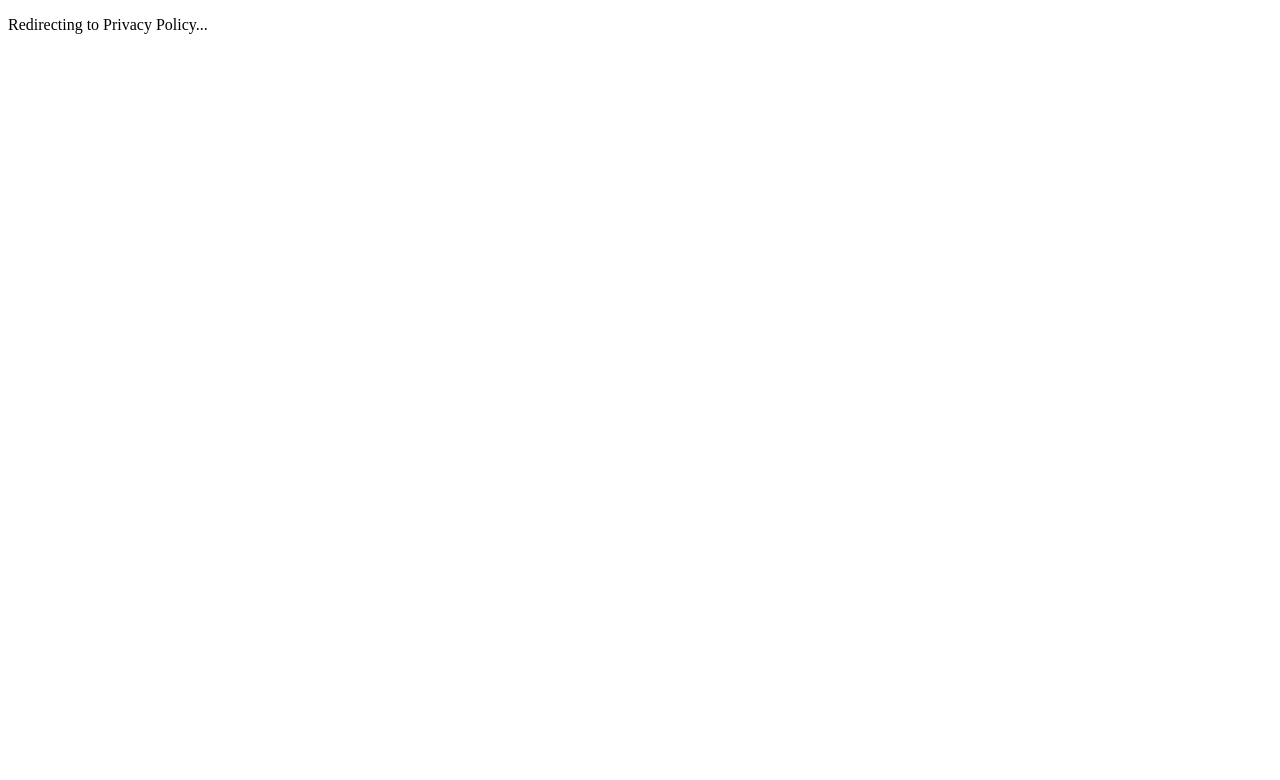
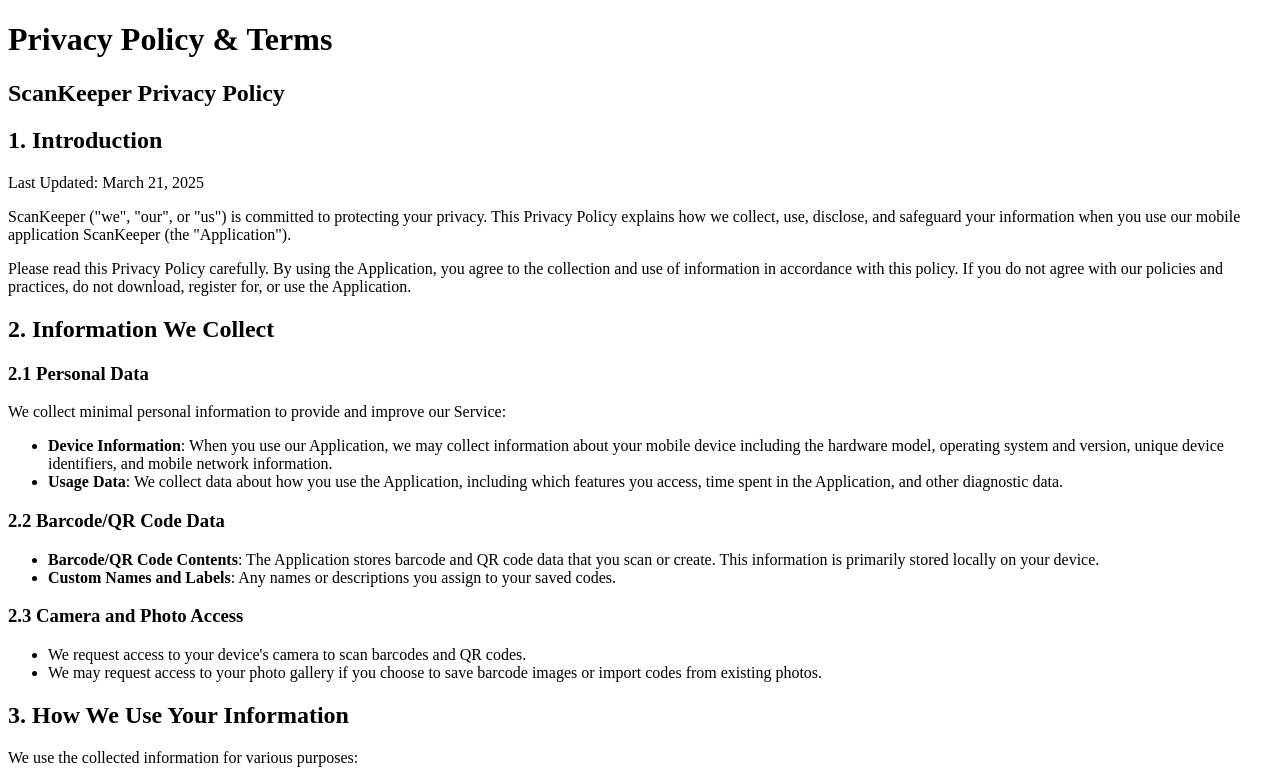
Before and after one commit to eavam/scankeeper-promo, a Gatsby site: page /privacy-policy in a window 1280 px wide. Before the commit this address had no page. Shown: the top 780 px of the page. Built offline with nearby package versions, Linux system fonts and the light colour scheme; Gatsby itself is replaced by a stand-in of ours.

```diff
--- a/gatsby-config.js
+++ b/gatsby-config.js
@@ -2,6 +2,7 @@
  * @type {import('gatsby').GatsbyConfig}
  */
 module.exports = {
+  pathPrefix: `/scankeeper-promo`,
   siteMetadata: {
     title: `ScanKeeper`,
     description: `A mobile app for scanning, storing, and organizing QR codes and barcodes`,
--- a/package.json
+++ b/package.json
@@ -12,8 +12,8 @@
   "scripts": {
     "develop": "gatsby develop",
     "start": "gatsby develop",
-    "build": "gatsby build",
-    "serve": "gatsby serve",
+    "build": "gatsby build --prefix-paths",
+    "serve": "gatsby serve --prefix-paths",
     "clean": "gatsby clean"
   },
   "dependencies": {
--- a/src/pages/privacy-policy.js
+++ b/src/pages/privacy-policy.js
@@ -1,16 +1,27 @@
-import React, { useEffect } from "react";
-import { navigate } from "gatsby";
+import React from "react";
+import { graphql } from "gatsby";
 
-const PrivacyRedirect = () => {
-  useEffect(() => {
-    navigate("/privacy-policy", { replace: true });
-  }, []);
+const PrivacyPolicy = ({ data }) => {
+  const policy = data?.markdownRemark;
 
   return (
-    <div>
-      <p>Redirecting to Privacy Policy...</p>
+    <div className="privacy-policy-container">
+      <h1>{policy?.frontmatter?.title || "Privacy Policy"}</h1>
+      <div dangerouslySetInnerHTML={{ __html: policy?.html }} />
     </div>
   );
 };
 
-export default PrivacyRedirect;
+export const query = graphql`
+  query {
+    markdownRemark(frontmatter: { path: { eq: "/privacy-policy" } }) {
+      html
+      frontmatter {
+        title
+        path
+      }
+    }
+  }
+`;
+
+export default PrivacyPolicy;
```
Also changed, not shown: .github/workflows/static.yml.
